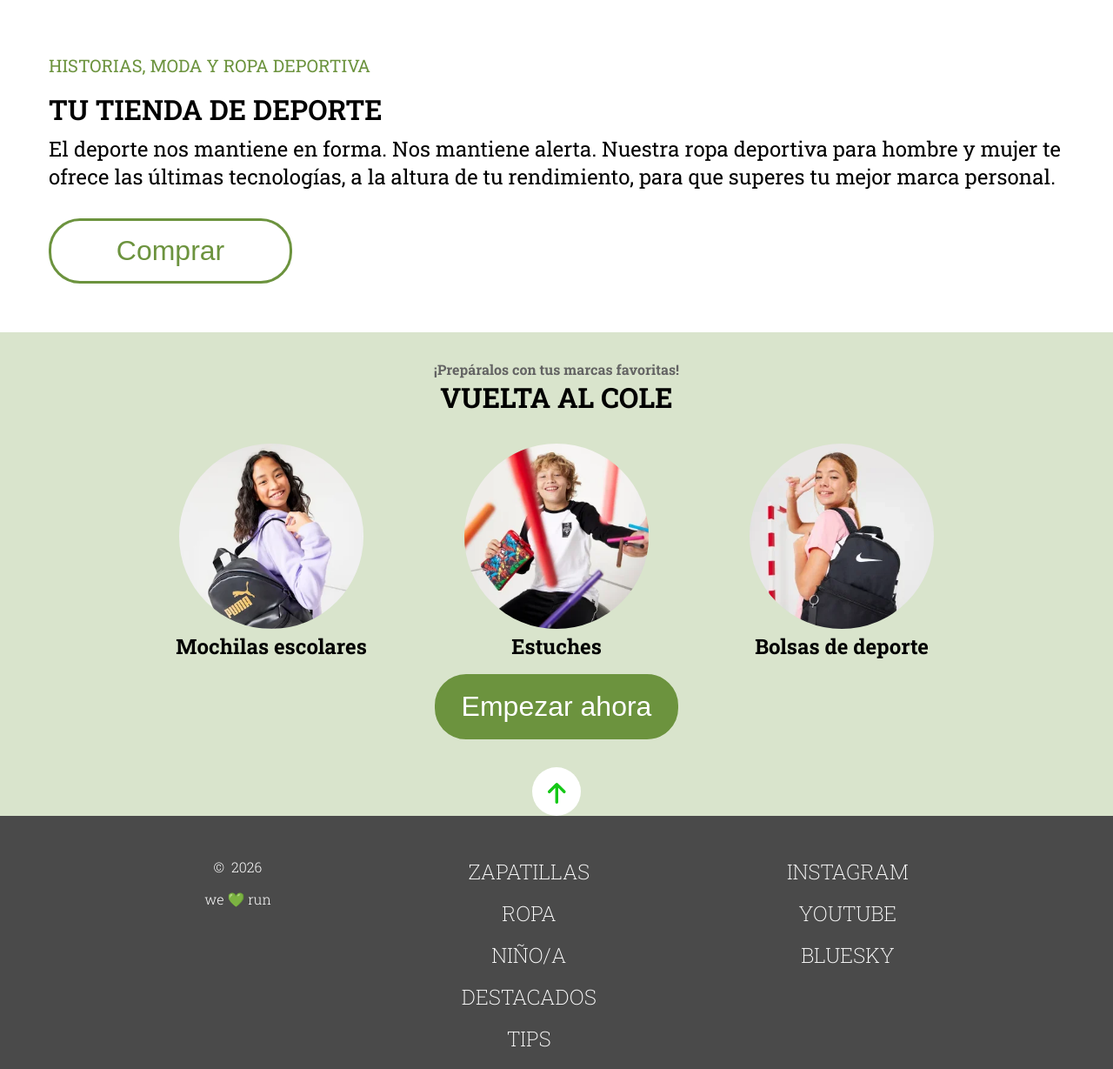
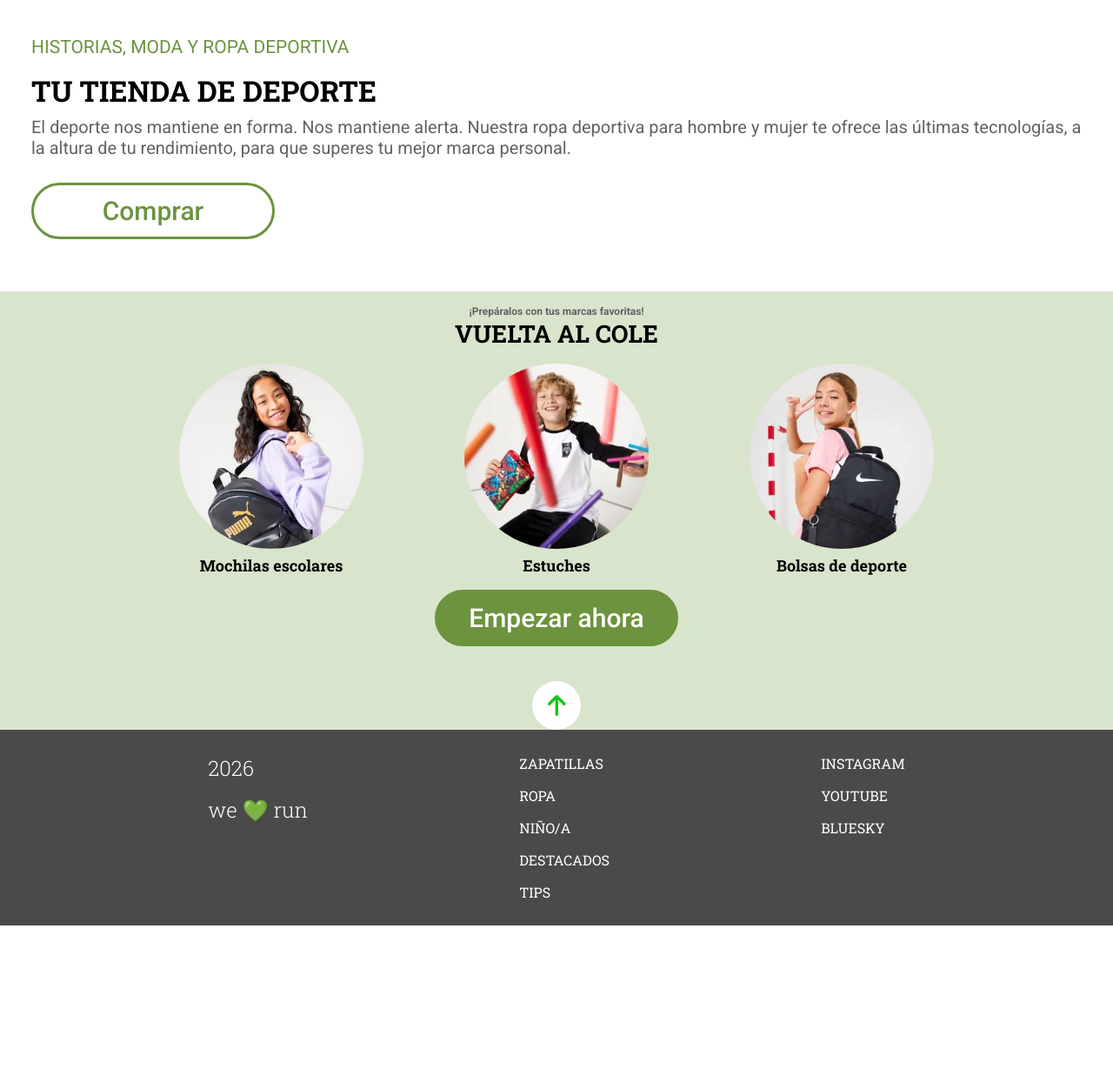
Before and after one commit to Adalab/modulo-1-evaluacion-final-idontwanttobeanurseanymore, a plain HTML site: page index.html in a window 1280 px wide. Shown: the part 802-2031 px from the top of the page at 87% size. After the commit the page ends 1866 px from the top, so only its background shows below. Drawn offline with Linux system fonts and the light colour scheme.

Commit message:
fixed font-size

```diff
--- a/index.html
+++ b/index.html
@@ -6,6 +6,7 @@
   <title>Evaluación final - Marta Arias</title>
   <link rel="stylesheet" href="./styles.css">
   <link href="https://fonts.googleapis.com/css2?family=Roboto+Slab:wght@100..900&family=VT323&display=swap" rel="stylesheet">
+  <link href="https://fonts.googleapis.com/css2?family=Roboto:ital,wght@0,100..900;1,100..900&display=swap" rel="stylesheet">
 </head>
 <body>
     <main>
@@ -25,16 +26,16 @@
         </section>
 
         <section id="page-2" class="page-2">
-            <h3 class="page-2-h3">HISTORIAS, MODA Y ROPA DEPORTIVA</h3>
-            <h2 class="page-2-h2">TU TIENDA DE DEPORTE</h2>
+            <h2 class="page-2-h2">HISTORIAS, MODA Y ROPA DEPORTIVA</h2>
+            <h3 class="page-2-h3">TU TIENDA DE DEPORTE</h3>
             <p class="page-2-p">El deporte nos mantiene en forma. Nos mantiene alerta. Nuestra ropa deportiva para hombre y mujer te ofrece las últimas tecnologías, a la altura de tu rendimiento, para que superes tu mejor marca personal.</p>
             <button class="btn"><a href="https://adalab.es"><span class="btn-text">Comprar</span></a></button>
         </section>
 
         <section id="page-3" class="page-3">
             <div class="page-3-text">
-                <p class="page-3-p">¡Prepáralos con tus marcas favoritas!</p>
-                <h1 class="page-3-h1">VUELTA AL COLE</h1>
+                <p class="page-3-p1">¡Prepáralos con tus marcas favoritas!</p>
+                <p class="page-3-p2">VUELTA AL COLE</p>
             </div>
             <div class="page-3-products">
                 <div class="product">
--- a/styles.css
+++ b/styles.css
@@ -20,7 +20,7 @@
     font-size: 16px;
     --verde:#6C933E ;
     --verde-claro:#D9E4CC;
-    --gris: #636363;
+    --gris: #626262;
     --gris-oscuro: #4A4A4A;
 }
 body{
@@ -35,7 +35,8 @@
 header{
     padding:0;
     margin: 0;
-    width: 7dvh;
+    width: 40px;
+    height: 40px;
     position: fixed;
     top:0;
     left:0;
@@ -68,18 +69,19 @@
     color: white;
     text-align: center;
     justify-content: flex-end;
-    font-size: 3dvh;
+    font-size: 1.875rem;
     gap: 1.2rem;
     width: 80%;
     height: 80dvh;
 }
 .text-page-1-h1{
-    font-size: 3rem;
-    font-weight: 600;
+    font-family: "Roboto slab", serif;
+    font-weight: 700;
 }
 .text-page-1-h2{
-    font-size: 1.5rem;
-    font-weight: 300;
+    font-family: "Roboto", sans-serif;
+    font-size: 1rem;
+    font-weight: 400;
 }
 .arrow{
     background-color: white;
@@ -106,39 +108,44 @@
     flex-wrap: wrap;
     flex-direction: column;
     justify-content: center;
-    padding: 1rem;
-    font-size: 1.5rem;
+    padding: 1.5rem;
     background-color: white;
 }
-.page-2-h3{
-    font-size: 1.25rem;
+.page-2-h2{
+    font-family: "Roboto", sans-serif;
+    font-size: 0.875rem;
     font-weight: 400;
     color: var(--verde);
     margin: 1dvh 0;
 }
-.page-2-h2{
-    font-size: 2rem;
-    font-weight: 600;
+.page-2-h3{
+    font-family: "Roboto slab", serif;
+    font-size: 1.375rem;
+    font-weight: 700;
     margin: 1dvh 0;
 }
 .page-2-p{
-    margin-bottom: 7dvh;
+    font-family: "Roboto", sans-serif;
+    color: var(--gris);
+    margin-bottom: 4dvh;
+    font-size: 1.125rem;
+    font-weight: 400;
 }
 .btn{
     color: var(--verde);
     background-color: white;
     border-style: solid;
     border-color: var(--verde);
-    padding: 2dvh;
+    padding: 0.5rem;
     border-width: 3px;
-    font-size: 1.5rem;
     border-radius: 4.5dvh;
     width: 60%;
     max-width:280px;
 }
 .btn-text{
+    font-family: "Roboto", sans-serif;
     margin-bottom: 0;
-    font-size: 2rem;
+    font-size: 1.25rem;
     font-weight: 500;
 }
 .btn a{
@@ -158,27 +165,31 @@
 .page-3-text{
     width: 70%;
 }
-.page-3-p{
+.page-3-p1{
+    font-family: "Roboto", sans-serif;
     color: var(--gris);
-    font-size: 1rem;
+    font-size: 0.75rem;
     font-weight: 700;
+    font-weight: bold;
 }
-.page-3-h1{
-    font-size: 2rem;
+.page-3-p2{
+    font-family: "Roboto slab", serif;
+    font-size: 1.25rem;
     font-weight: 700;
 }
 .page-3 > div{
     display:grid;
     place-items:center;
     text-align: center;
-    margin-top: 4dvh;
+    margin-top: 2.5dvh;
 }
 .product img{
     border-radius: 50%;
     width:70%;
 }
 .product-name{
-    font-size: 1.5rem;
+    font-family: "Roboto slab", serif;
+    font-size: 0.875rem;
     font-weight: 700;
 }
 .page-3 .btn{
@@ -199,7 +210,7 @@
     flex-wrap: wrap;
     flex-direction: column;
     justify-content: center;
-    padding: 2dvh;
+    padding: 1.5dvh;
 }
 footer div{
     display: flex;
@@ -217,30 +228,57 @@
 footer a{
     color: white;
     text-decoration: none;
-    font-size: 1.5rem;
-    font-weight: 200;
+    font-size: 1rem;
+    font-weight: 400;
 }
 
 /* MEDIA QUERIES*/
 
 @media (min-width: 768px) {
-    .page-2{
-        padding: 7dvh
+    :root{
+        font-size: 24px;
     }
+    .text-page-1-h1{
+        font-size: 3.125rem;
+    }
+    .page-2.h2{
+        font-size: 0.667rem;
+    }
+
     .page-2-p{
-        margin-bottom: 4dvh;
+        margin-bottom: 3.5dvh;
+        font-size: 0.8334rem;
     }
     .btn{
-        width: 40%;
+        font-size: 0.8334rem;
+        margin-bottom:1rem;
+    }
+    .page-3-p1{
+        font-size: 0.5rem;
+    }
+    .page-3-p2{
+        font-size: 1.167rem;
+    }
+      .page-3 > div{
+        margin-top:2dvh;
+    }
+     .page-3-products{
+        grid-template-columns: repeat(3, 1fr);
+        gap: 1rem;
+    }
+    .product-name{
+        font-size: 0.75rem;
     }
     footer{
         flex-direction: row;
         justify-content: space-evenly;
-        padding: 4dvh;
+        align-items: flex-start;
     }
-     .page-3-products{
-        grid-template-columns: repeat(3, 1fr);
-        gap: 3dvh;
+    footer div{
+        align-items: flex-start;
+    }
+    footer a{
+        font-size: 0.667rem;
     }
         .footer-logos{
         order:1;
@@ -253,19 +291,7 @@
         }
 }
 
-@media (min-width: 1024px) {
-     .page-2{
-        padding: 7dvh
-    }
-    .page-2-p{
-        margin-bottom: 4dvh;
-    }
-    .btn{
-        width: 25%;
-    }
-
-}
-
+    */
 /*PSEUDO-SELECTORS*/
 
 .copyright::before {
```
Lines whose indentation alone changed are shown as unchanged.
